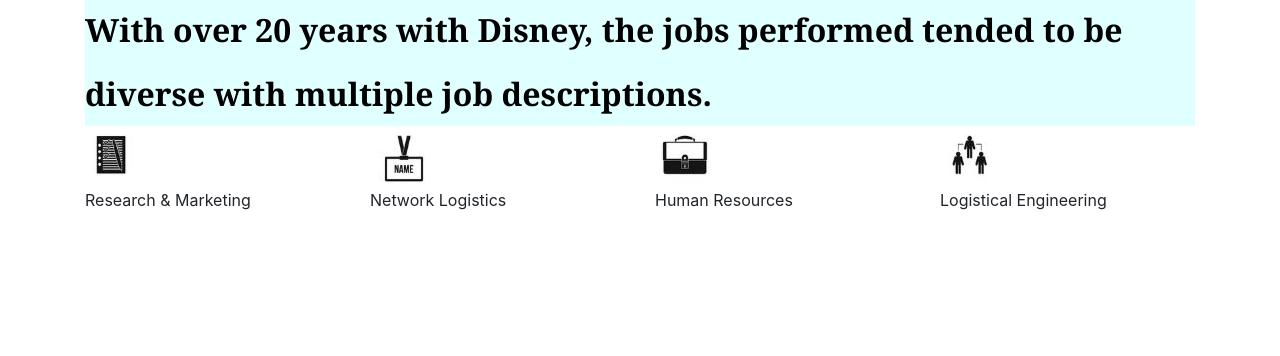
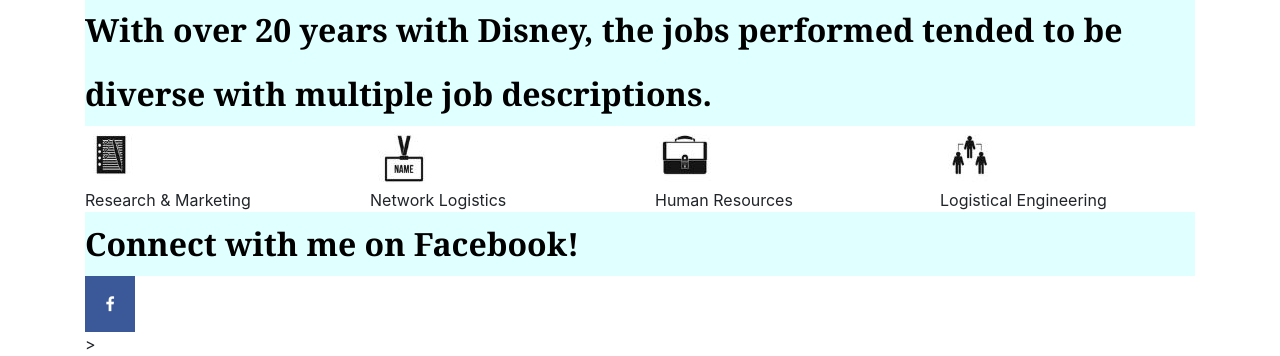
Before and after one commit to scotwoodland/Responsive_Portfolio, a plain HTML site: page portfolio.html in a window 1280 px wide. Shown: the part 1018-1374 px from the top of the page. Before the commit the page ends 1230 px from the top, so only its background shows below. Drawn offline with nearby package versions, Linux system fonts and the light colour scheme.

Commit message:
Final checks with a validation service.

```diff
--- a/portfolio.html
+++ b/portfolio.html
@@ -102,6 +102,13 @@
       <div class="col">Human Resources</div>
       <div class="col">Logistical Engineering</div>
     </div>
+    <div>
+      <h2>Connect with me on Facebook!</h2>
+        <!-- Add icon library -->
+          <link rel="stylesheet" href="https://cdnjs.cloudflare.com/ajax/libs/font-awesome/4.7.0/css/font-awesome.min.css">
+          <!-- Add font awesome icons -->
+          <a href="https://www.facebook.com/scot.woodland/" class="fa fa-facebook"></a>
+    </div>>
   </div>
 
   <!-- JS from Bootstrap -->
--- a/style.css
+++ b/style.css
@@ -66,6 +66,20 @@ p {
     margin          : 20px;
 }
 
+.fa {
+    padding: 20px;
+    font-size: 30px;
+    width: 50px;
+    text-align: center;
+    text-decoration: none;
+  }
+
+/* Facebook */
+  .fa-facebook {
+    background: #3B5998;
+    color: white;
+  }
+
 /* font-family: 'Amatic SC', cursive;
 font-family: 'Bad Script', cursive;
 font-family: 'Homemade Apple', cursive;
```
Also changed, not shown: index.html (+1 -2 lines).
